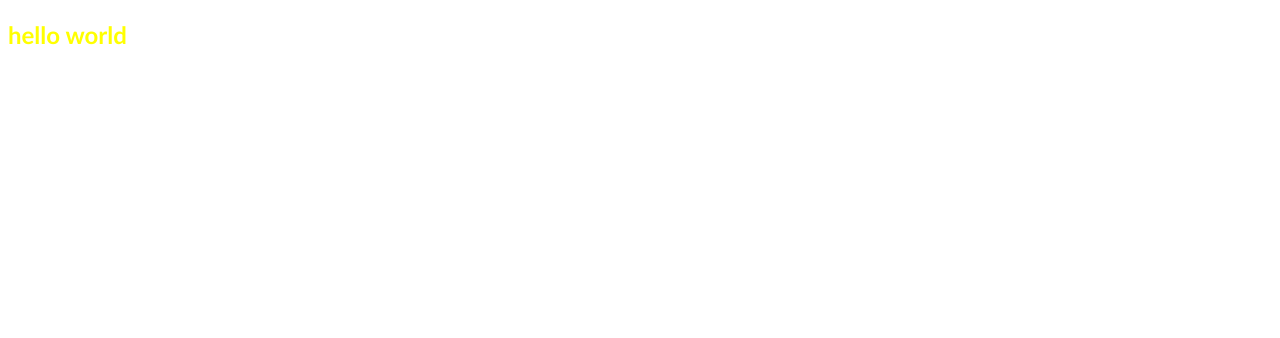
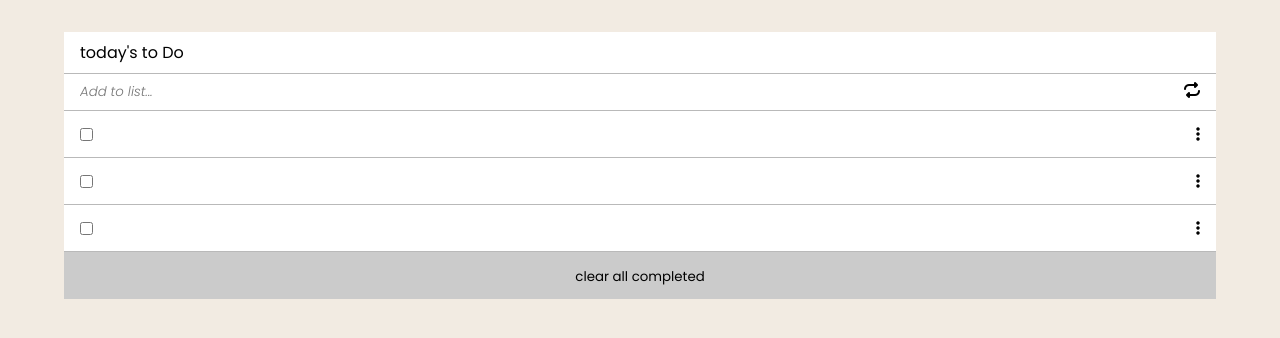
Before and after one commit to Tobby8629/Todo_list, a website built with webpack: page src/template.html in a window 1280 px wide. Built offline with nearby package versions, Linux system fonts and the light colour scheme.

Commit message:
create html and css for todo

```diff
--- a/src/style/index.css
+++ b/src/style/index.css
@@ -1,5 +1,93 @@
-h2{
-    color:yellow;
-    font-family:'Gill Sans', 'Gill Sans MT', Calibri, 'Trebuchet MS', sans-serif;
+@import url('https://fonts.googleapis.com/css2?family=Poppins:ital,wght@0,100;0,200;0,300;0,400;0,500;0,700;0,900;1,100;1,300&display=swap');
 
+* {
+ margin: 0;
+ padding: 0;
+ box-sizing: border-box;
+ font-family: 'Poppins', sans-serif;
 }
+
+body {
+ background-color: rgb(242, 235, 226);
+}
+
+main {
+  width: 90%;
+  margin: 2rem auto;
+  background-color: white;
+}
+
+.head,
+form,
+.each {
+  border-bottom: 1px solid rgb(185, 185, 185);
+  padding: .5rem 1rem;
+}
+
+head {
+  font-size: 15px;
+}
+
+form {
+  width: 100%;
+  display: flex;
+  justify-content: space-between;
+}
+
+form input {
+  width: 95%;
+  height: 100%;
+  font-style: italic;
+  border: none;
+  outline: none;
+}
+
+form button {
+  outline: none;
+  background-color: transparent;
+  border: none;
+}
+
+form  i {
+  font-size: 16px;
+}
+
+.each {
+  display: flex;
+  justify-content: space-between;
+  align-items: center;
+}
+
+#tasks {
+  width: 100%;
+  height: 30px;
+  margin: 0 5px;
+  outline: none;
+  border: none;
+}
+
+#green {
+  font-size: 20px;
+}
+
+#green:checked {
+  background-color: transparent;
+  color: blue;
+  border: none;
+}
+
+#trash {
+  display: none;
+}
+
+.clears {
+  padding: .7rem;
+  text-align: center;
+  background-color: rgb(203, 203, 203);
+}
+
+#clear {
+  background: transparent;
+  outline: none;
+  border: none;
+}
--- a/src/template.html
+++ b/src/template.html
@@ -5,8 +5,51 @@
     <meta http-equiv="X-UA-Compatible" content="IE=edge">
     <meta name="viewport" content="width=device-width, initial-scale=1.0">
     <title> <%= htmlWebpackPlugin.options.title %> </title>
+    <script src="https://kit.fontawesome.com/fe8431d094.js" crossorigin="anonymous"></script>
 </head>
 <body>
-    <h2>hello world</h2>
+    <main>
+        <div class="head">
+            <p>today's to Do</p>
+        </div>
+        <form action="">
+            <input type="text" placeholder="Add to list...">
+            <button type="submit">
+                <i class="fa-solid fa-repeat"></i>
+            </button>
+        </form>
+        <div class="todos">
+            <div class="each">
+                <input type="checkbox" id="green">
+                <input type="text" id="tasks" readonly >
+                <div class="icons">
+                    <i class="fa-solid fa-ellipsis-vertical" id="more"></i>
+                    <i class="fa-solid fa-trash" id="trash"></i>
+                </div>
+            </div>
+            <div class="each">
+                <input type="checkbox" id="green">
+                <input type="text" id="tasks" readonly>
+                <div class="icons">
+                    <i class="fa-solid fa-ellipsis-vertical" id="more"></i>
+                    <i class="fa-solid fa-trash" id="trash"> </i>
+                </div>
+            </div>
+
+            <div class="each">
+                <input type="checkbox" id="green">
+                <input type="text" id="tasks" readonly>
+                <div class="icons">
+                    <i class="fa-solid fa-ellipsis-vertical" id="more"></i>
+                    <i class="fa-solid fa-trash" id="trash"></i>
+                </div>
+            </div>
+        </div>
+
+        <div class="clears">
+            <button id="clear"> clear all completed </button>
+        </div>
+
+    </main>
 </body>
 </html>
```
Also changed, not shown: dist/bundle91871c9e8401e7525c00.js, dist/index.html.
